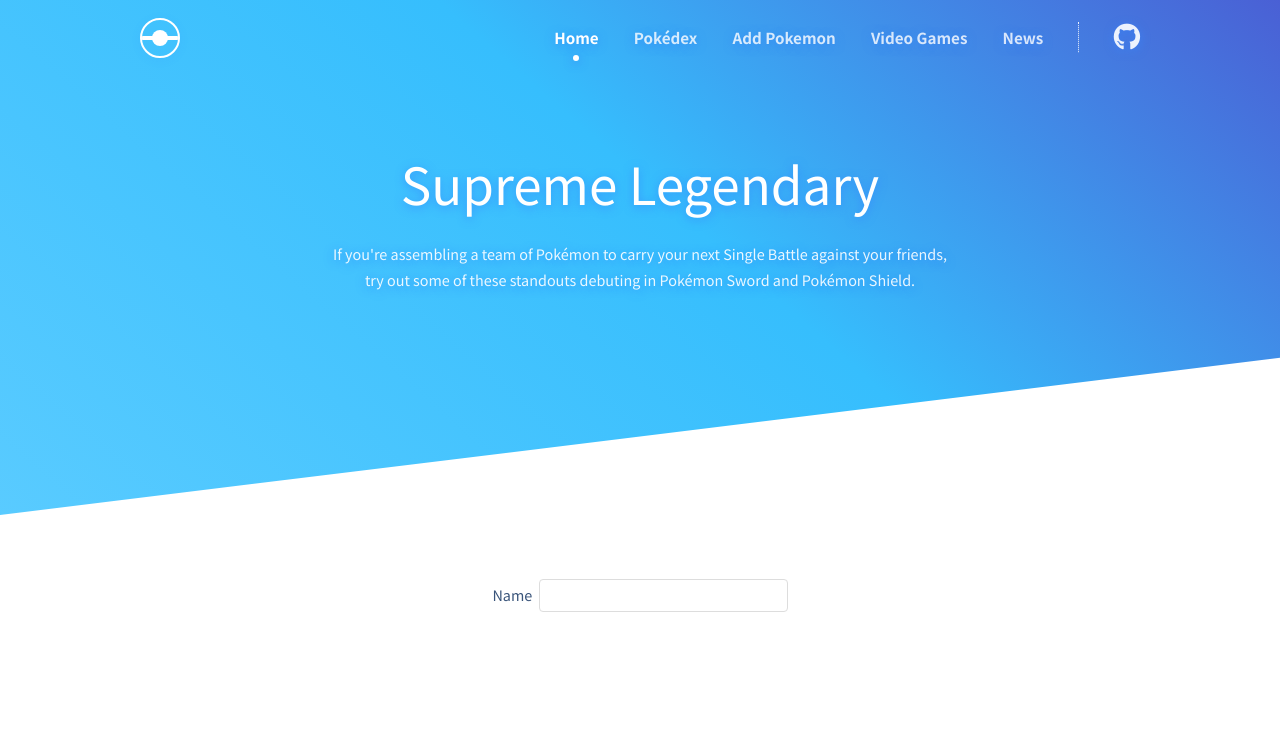
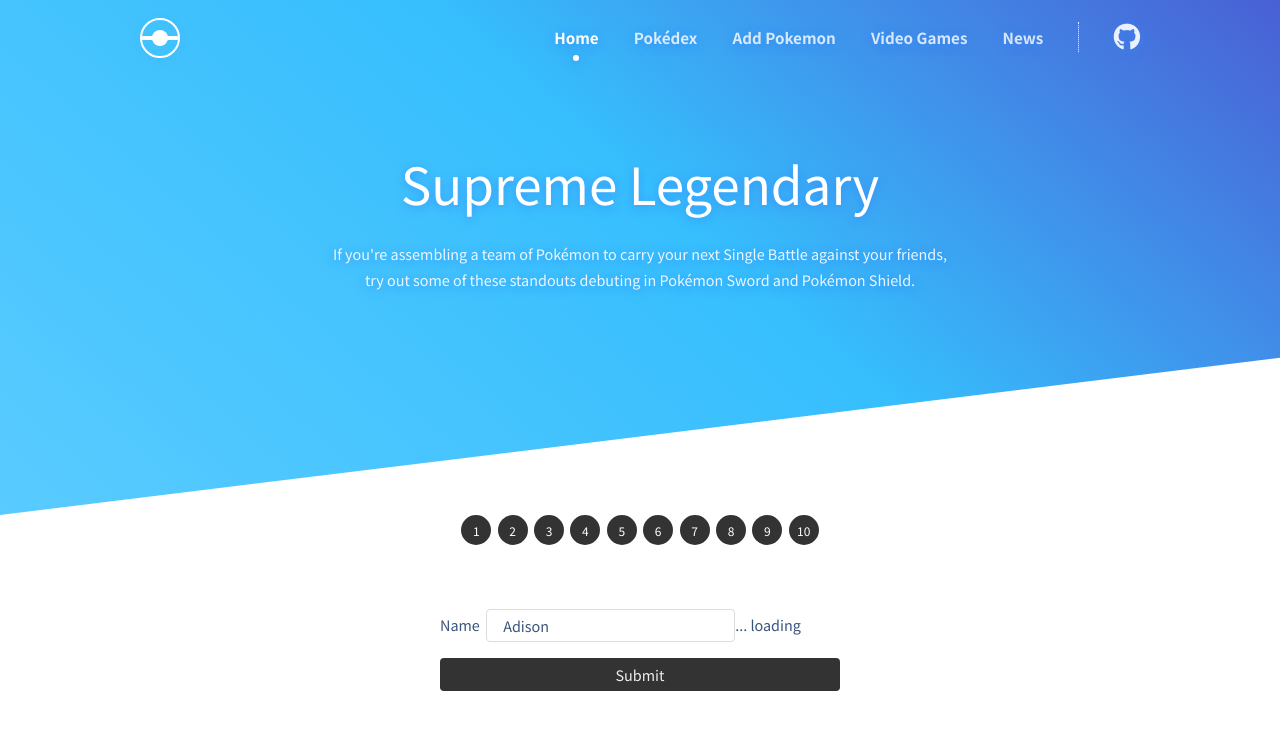
Before and after one commit to slenderfigure/Supreme-Legendary, an Angular app: page /home in a window 1280 px wide. Shown: the top 730 px of the page. Built offline with nearby package versions, Linux system fonts and the light colour scheme.

Commit message:
Refactor PokemonListComponent

```diff
--- a/src/app/pokemon/pokemon-list/pokemon-list.component.ts
+++ b/src/app/pokemon/pokemon-list/pokemon-list.component.ts
@@ -2,6 +2,7 @@
 
 import { PokemonService } from '../../services/pokemon.service';
 import { Pokemon } from '../pokemon';
+import { Observable } from 'rxjs';
 
 @Component({
   selector: 'pokemon-list',
@@ -15,18 +16,7 @@
 export class PokemonListComponent implements OnInit, AfterViewInit {
   private pokedex: Pokemon[];
   filteredPokedex: Pokemon[];
-  tableHeaders: string[] = [];
   loading: boolean = true;
-
-  private _pokedexFilter: string;
-  get pokedexFilter(): string {
-    return this._pokedexFilter;
-  }
-  set pokedexFilter(value: string) {
-    this._pokedexFilter = value;
-    this.filteredPokedex = this.pokedexFilter ?
-      this.filterPokedex(this.pokedexFilter) : this.pokedex;
-  }
 
   activePage: number = 0;
   pokemonPerPage: number = 12;
@@ -36,17 +26,18 @@
 
   ngOnInit(): void {
     this.loadPokedex(this.activePage, this.pokemonPerPage);
-    this.tableHeaders = ['Entry Number', 'Image', 'Name', 'Type', 'Rating'];
+    this.ps.pokemonCount.subscribe(num => {
+      this.pageCount = Math.ceil(num / this.pokemonPerPage);
+    });
   }
 
   ngAfterViewInit(): void {
   }
 
-  private loadPokedex(start?: number, end?: number): void {
-    this.ps.getPokedex().subscribe(pokedex => {
-      this.pokedex = pokedex.sort((a, b) => +a.entryNumber - +b.entryNumber).slice(start, end);
+  private loadPokedex(start: number, end: number): void {
+    this.ps.getSlicedPokedex(start, end).subscribe(value => {
+      this.pokedex = value;
       this.filteredPokedex = this.pokedex;
-      this.pageCount = Math.ceil(pokedex.length / this.pokemonPerPage);
       this.loading = false;
     });
   }
@@ -54,18 +45,10 @@
   changePage(nextPage: number): void {
     this.loading = true;
     this.activePage = nextPage;
-    this.pokedexFilter = '';
 
     this.loadPokedex(
       this.activePage * this.pokemonPerPage,
       (this.activePage * this.pokemonPerPage) + this.pokemonPerPage
     );
   }
-
-  private filterPokedex(filterBy: string): Pokemon[] {
-    const myRegex = new RegExp(`${filterBy}`, 'i');
-
-    return this.pokedex.filter(pokemon => myRegex.test(pokemon.name));
-  }
-
 }
--- a/src/app/reactive-form/reactive-form.component.css
+++ b/src/app/reactive-form/reactive-form.component.css
@@ -1,7 +1,11 @@
+form {
+  width: 400px;
+  margin: 4rem auto;
+}
+
 .form-group {
   display: flex;
-  width: fit-content;
-  margin: 4rem auto;
+  width: 100%;
   align-items: center;
 }
 
@@ -14,3 +18,42 @@
   border: 1px solid #ddd;
   border-radius: 4px;
 }
+
+form button {
+  display: block;
+  width: 100%;
+  margin-top: 1rem;
+  padding: 0.4rem 1rem;
+  color: #eee;
+  border-radius: 4px;
+  background-color: #333;
+}
+
+.btn-wrapper {
+  display: flex;
+  align-items: center;
+  width: fit-content;
+  margin: auto;
+  user-select: none;
+}
+
+.btn-wrapper button {
+  display: flex;
+  justify-content: center;
+  align-items: center;
+  width: 30px;
+  height: 30px;
+  color: #fff;
+  border-radius: 30px;
+  font-size: 0.75rem;
+  background-color: #333;
+  transition: background-color 0.3s ease;
+}
+
+.btn-wrapper button:not(:last-of-type) {
+  margin-right: 0.4rem;
+}
+
+.btn-wrapper button:hover {
+  background-color: #555;
+}
--- a/src/app/reactive-form/reactive-form.component.html
+++ b/src/app/reactive-form/reactive-form.component.html
@@ -1,4 +1,20 @@
-<div class="form-group">
-  <label for="name">Name</label>
-  <input id="name" type="text">
+<div *ngIf="originalPokedex.length" class="btn-wrapper">
+  <button
+    (click)="onClick(index)"
+    *ngFor="let btn of originalPokedex; index as index">
+    {{ index + 1 }}
+  </button>
 </div>
+
+<form [formGroup]="form" (ngSubmit)="onSubmit()">
+  <div class="form-group">
+    <label for="name">Name</label>
+    <input id="name" type="text" formControlName="name">
+
+    <div>
+      <span>... loading</span>
+    </div>
+  </div>
+
+  <button>Submit</button>
+</form>
--- a/src/app/reactive-form/reactive-form.component.ts
+++ b/src/app/reactive-form/reactive-form.component.ts
@@ -1,4 +1,11 @@
 import { Component, OnInit } from '@angular/core';
+import { FormControl, Validators, ValidationErrors, AbstractControl, AsyncValidatorFn, FormGroup, FormBuilder } from '@angular/forms';
+
+import { PokemonService } from '../services/pokemon.service';
+import { Pokemon } from '../pokemon/pokemon';
+import { Observable } from 'rxjs';
+import { map } from 'rxjs/operators';
+
 
 @Component({
   selector: 'reactive-form',
@@ -6,10 +13,78 @@
   styleUrls: ['./reactive-form.component.css']
 })
 export class ReactiveFormComponent implements OnInit {
+  originalPokedex: Pokemon[] = [];
+  form: FormGroup;
 
-  constructor() { }
+  constructor(
+    private ps: PokemonService,
+    private fb: FormBuilder
+  ) { }
 
   ngOnInit(): void {
+    this.form = this.fb.group({
+      name: [
+        'Adison',
+        [ Validators.required, Validators.pattern(/^[A-z]+$/) ],
+        [ this.asyncValidator() ]
+      ]
+    });
+
+    // this.filterType('fire', false).subscribe(val => console.log(val));
+
+    this.dynamicSlice(0, 10).subscribe(val => this.originalPokedex = val);
   }
 
+  onClick(index: number) {
+    const start = index * 4;
+    const end = start + 4;
+
+    this.dynamicSlice(start, end).subscribe(val => console.log(val));
+  }
+
+  filterType(type: string, dualType = true): Observable<Pokemon[]> {
+    return this.ps.getPokedex().pipe(
+      map(pokedex => {
+        return pokedex.filter(pokemon => {
+          if (!dualType) {
+            return pokemon.types.length == 1 &&
+            pokemon.types[0].toLowerCase() == type.toLowerCase();
+          } else {
+            return pokemon.types.some(cur => cur.toLowerCase() == type.toLowerCase());
+          }
+        });
+      })
+    );
+  }
+
+  dynamicSlice(start: number, end: number): Observable<Pokemon[]> {
+    return this.ps.getPokedex().pipe(
+      map(pokedex => pokedex.slice(start, end))
+    );
+  }
+
+  onSubmit(): void {
+    console.log(this.form.get('name').errors);
+  }
+
+  syncValidator(control: AbstractControl): ValidationErrors | null {
+    const pattern: RegExp =  /^\d+$/;
+
+    return !pattern.test(control.value) ?
+    { invalid: { meetsFormat: false, actualValue: control.value} } : null;
+  }
+
+  asyncValidator(): AsyncValidatorFn {
+    return (control: AbstractControl): Observable<ValidationErrors | null> => {
+      return this.ps.getPokedex().pipe(
+        map((pokedex: Pokemon[]) => {
+          const matches = pokedex.some(pokemon => {
+            return pokemon.name.toLowerCase() == control.value.toLowerCase();
+          });
+          return matches ?
+            { exists: { pokemonExists: true, name: control.value } } : null;
+        })
+      );
+    }
+  }
 }
--- a/src/app/services/pokemon.service.ts
+++ b/src/app/services/pokemon.service.ts
@@ -38,13 +38,28 @@
   constructor(private http: HttpClient) { }
 
   getPokedex(): Observable<Pokemon[]> {
-    return this.http.get<any[]>(this.url).pipe(
+    return this.http.get<Pokemon[]>(this.url).pipe(
+      catchError(this.errorHandler)
+    );
+  }
+
+  get pokemonCount(): Observable<number> {
+    return this.http.get<Pokemon[]>(this.url).pipe(
+      map(pokedex => pokedex.length)
+    );
+  }
+
+  getSlicedPokedex(start: number, end: number): Observable<Pokemon[]> {
+    return this.http.get<Pokemon[]>(this.url).pipe(
+      map(pokedex => {
+        return pokedex.sort((a, b) => +a.entryNumber - +b.entryNumber).slice(start, end);
+      }),
       catchError(this.errorHandler)
     );
   }
 
   getAlternateForms(): Observable<Pokemon[]> {
-    return this.http.get<any[]>('../api/alternate-forms.json').pipe(
+    return this.http.get<Pokemon[]>('../api/alternate-forms.json').pipe(
       catchError(this.errorHandler)
     );
   }
```
